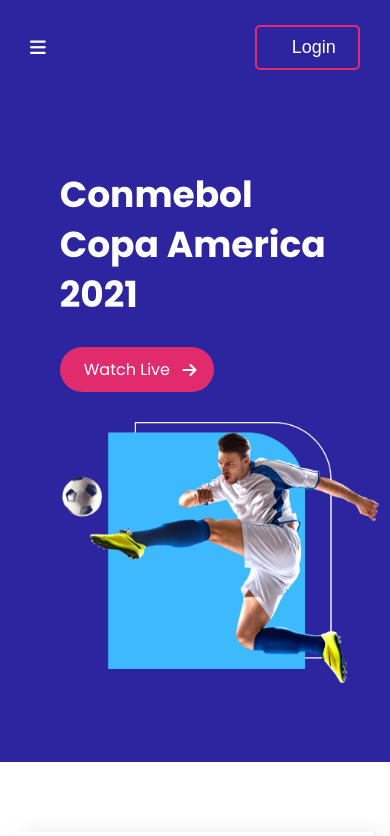
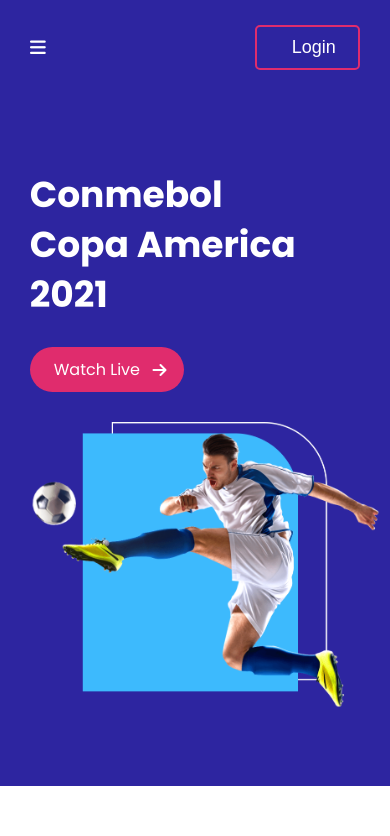
Before and after one commit to developerfarid/football, a plain HTML site: page index.html in a window 390 px wide. Shown: the top 836 px of the page. Drawn offline with Linux system fonts and the light colour scheme.

Commit message:
Complate

```diff
--- a/style/style.css
+++ b/style/style.css
@@ -369,7 +369,7 @@
     flex-direction: column;
     width: 95%;
     justify-content: flex-start;
-    padding-left: 50px;
+    padding: auto 50px;
   }
   nav {
     padding-right: 30px;
@@ -434,6 +434,7 @@
     flex-direction: column;
     width: 95%;
     justify-content: flex-start;
+    padding-left: 20px;
   }
   .container h1 {
     font-size: 36px;
```
